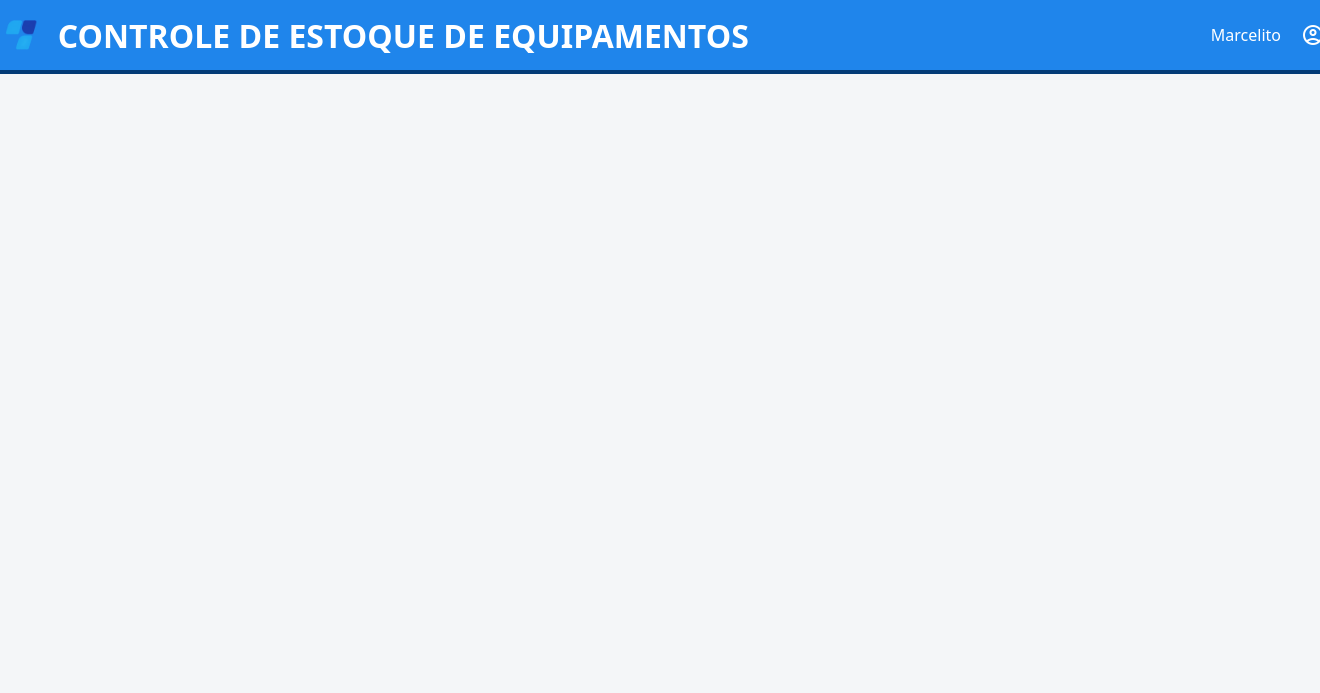
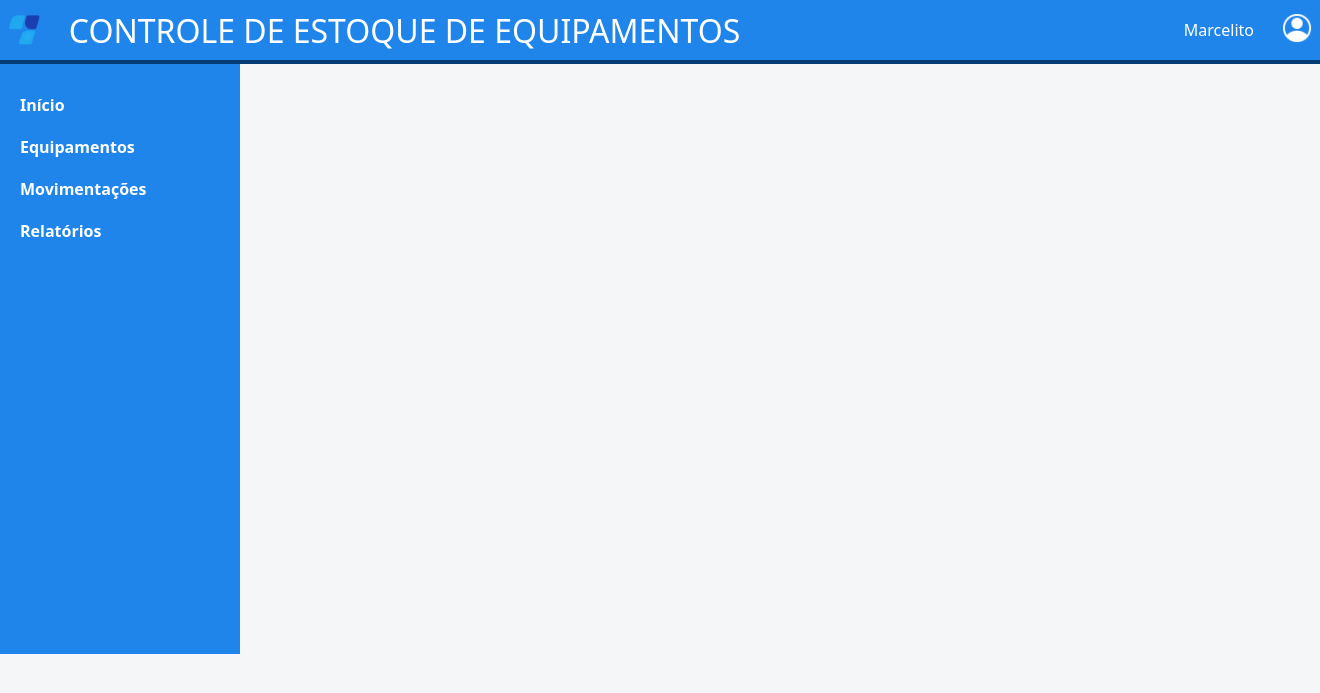
Before and after one commit to victorwallace231/FLF-PROJETO-CONTROLE, a Flask app: page /dashboard in a window 1320 px wide; the page is wider, and only the part inside the window is pictured. Shown: the top 693 px of that part. Run offline with Flask 3, Linux system fonts and the light colour scheme.

Commit message:
continuando dashboard no html e css

```diff
--- a/static/css/index.css
+++ b/static/css/index.css
@@ -21,9 +21,12 @@ header {
     display: flex;
     align-items: center;
     justify-content: space-between;
-    padding: 5px;
     border-bottom: 4px solid #033b77;
     color: white;
+}
+
+.part-header h1 {
+    font-weight: normal;
 }
 
 main {
@@ -34,6 +37,16 @@ main {
     height: 30px;
     display: flex;
     flex-direction: row;
+    justify-content: center;
+    align-items: center;
+    padding: 8px;
+}
+
+/* Estilo do botão de ícone */
+.icon-btn {
+    background: none;
+    border: none;
+    cursor: pointer;
 }
 
 .part-header {
@@ -43,3 +56,37 @@ main {
     align-items: center;
     gap: 20px;
 }
+
+/*Corpo*/
+.site-body {
+    display: flex;
+    flex: 1;
+}
+
+/*Menu Lateral*/
+.sidebar {
+    width: 200px;
+    background-color: #1f85eb;
+    height:550px;
+    padding: 20px;
+}
+
+.sidebar ul{
+    list-style: none;
+}
+
+.sidebar a {
+    color: #ffffff;
+    text-decoration: none;
+    display: block;
+    padding: 10px 0;
+    transition: 0.2s;
+    font-weight: bold;
+}
+
+.sidebar a:hover {
+  color: #000000;
+}
+
+
+/**/
--- a/templates/dashboard.html
+++ b/templates/dashboard.html
@@ -3,8 +3,6 @@
 <html lang="pt-br">
 
     <head>
-        <link rel="stylesheet"
-            href="https://fonts.googleapis.com/css2?family=Material+Symbols+Outlined:opsz,wght,FILL,GRAD@20..48,100..700,0..1,-50..200&icon_names=account_circle"/>
         <meta charset="UTF-8">
         <meta name="viewport" content="width=device-width, initial-scale=1.0">
         <title>Controle de Estoque - FLF</title>
@@ -21,17 +19,52 @@
 
             <div class="part-header">
                 <p>Marcelito</p>
-                <span class="material-symbols-outlined">
-                    account_circle
-                </span>
+                <div>
+                    <button class="icon-btn">
+                        <img class="logo-user" src="../static/img/user.png">
+                    </button>
+
+                    <!--Janela Modal da Conta-->
+                    <div>
+
+                    </div>
+                </div>
             </div>
 
         </header>
 
-        <main>
+        <div class="site-body">
 
+            <nav class="sidebar">
+                <ul>
+                    <li>
+                        <a href="#">
+                            Início
+                        </a>
+                    </li>
+                    <li>
+                        <a href="equipamentos.html">
+                            Equipamentos
+                        </a>
+                    </li>
+                    <li>
+                        <a href="movimentacao.html">
+                            Movimentações
+                        </a>
+                    </li>
+                    <li>
+                        <a href="relatorios.html">
+                            Relatórios
+                        </a>
+                    </li>
+                </ul>
+            </nav>
 
-        </main>
+            <main>
+
+            </main>
+
+        </div>
 
     </body>
 </html>
```
Also changed, not shown: static/img/bell.png (deleted), static/img/info.png (deleted), static/img/menu.png (deleted), static/img/user.png.
